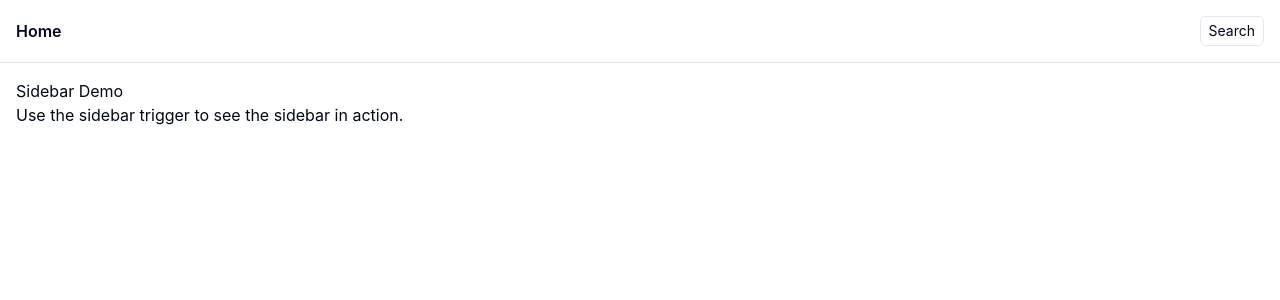
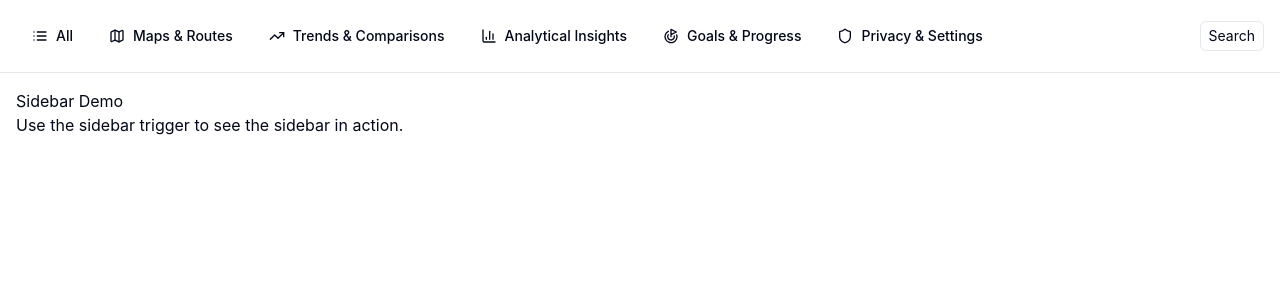
Before and after one commit to osmond/improved-system, a React (Vite) app: page /sidebar-demo in a window 1280 px wide. Shown: the top 300 px of the page. Built offline with nearby package versions, Linux system fonts and the light colour scheme.

Commit message:
refactor: always show header with navigation

```diff
--- a/src/layouts/RootLayout.tsx
+++ b/src/layouts/RootLayout.tsx
@@ -1,5 +1,6 @@
 import React from "react";
-import { Link, useLocation } from "react-router-dom";
+import { useLocation } from "react-router-dom";
+import TopNavigation from "@/components/layout/TopNavigation";
 import CommandPalette from "@/ui/CommandPalette";
 import { ChartActionsProvider } from "@/hooks/useChartActions";
 import useRecentViews from "@/hooks/useRecentViews";
@@ -13,8 +14,6 @@ export default function RootLayout({ children }: RootLayoutProps) {
   const { addRecentView } = useRecentViews();
   const [commandOpen, setCommandOpen] = React.useState(false);
 
-  const isDashboard = location.pathname.startsWith("/dashboard");
-
   React.useEffect(() => {
     addRecentView(location.pathname);
   }, [location.pathname, addRecentView]);
@@ -22,11 +21,9 @@ export default function RootLayout({ children }: RootLayoutProps) {
   return (
     <ChartActionsProvider>
       <CommandPalette open={commandOpen} setOpen={setCommandOpen} />
-      {!isDashboard && (
+      <div className="flex min-h-screen flex-col">
         <header className="flex items-center justify-between border-b p-4">
-          <Link to="/dashboard" className="font-semibold">
-            Home
-          </Link>
+          <TopNavigation />
           <button
             type="button"
             onClick={() => setCommandOpen(true)}
@@ -36,8 +33,8 @@ export default function RootLayout({ children }: RootLayoutProps) {
             Search
           </button>
         </header>
-      )}
-      <main className="flex-1 p-4">{children}</main>
+        <main className="flex-1 p-4">{children}</main>
+      </div>
     </ChartActionsProvider>
   );
 }
```
